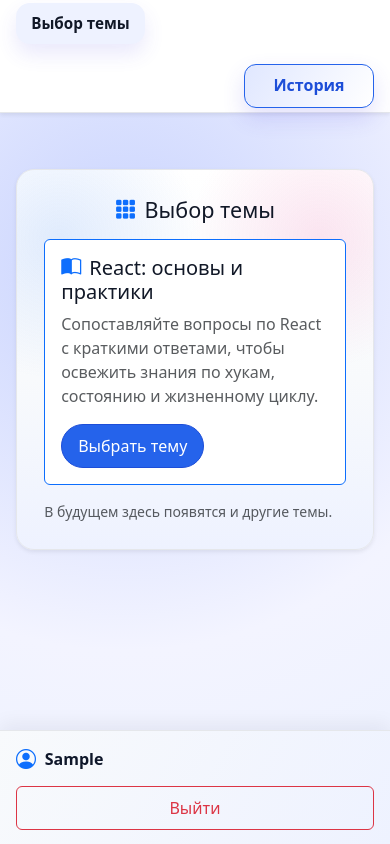
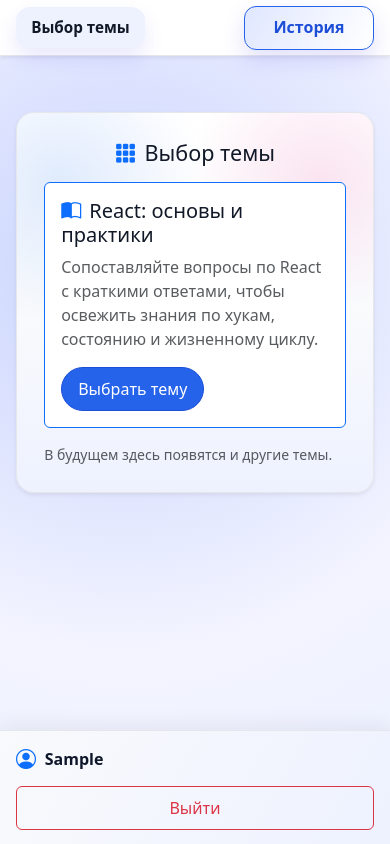
Before and after one commit to pavelkayler/pavelkayler.github.io, a React (Vite) app: page /#/ in a window 390 px wide. Both pictures are taken after typing "Sample" into the empty fields and a click on the button "Войти". Built offline with nearby package versions, Linux system fonts and the light colour scheme.

Commit message:
Keep header on one line for mobile

```diff
--- a/src/ui/app/App.css
+++ b/src/ui/app/App.css
@@ -954,6 +954,17 @@
         justify-content: flex-end;
     }
 
+    .header-grid--compact {
+        grid-template-columns: minmax(0, 1fr) auto;
+        grid-template-areas: "brand actions";
+        align-items: center;
+        justify-items: stretch;
+    }
+
+    .header-grid--compact .header-grid__actions {
+        justify-content: flex-end;
+    }
+
     .history-stats {
         grid-template-columns: repeat(2, minmax(0, 1fr));
     }
@@ -985,6 +996,18 @@
 
     .header-grid__actions {
         justify-content: center;
+    }
+
+    .header-grid--compact {
+        grid-template-columns: minmax(0, 1fr) auto;
+        grid-template-areas: "brand actions";
+        gap: 0.65rem;
+        align-items: center;
+        justify-items: stretch;
+    }
+
+    .header-grid--compact .header-grid__actions {
+        justify-content: flex-end;
     }
 
     .history-stats {
```
